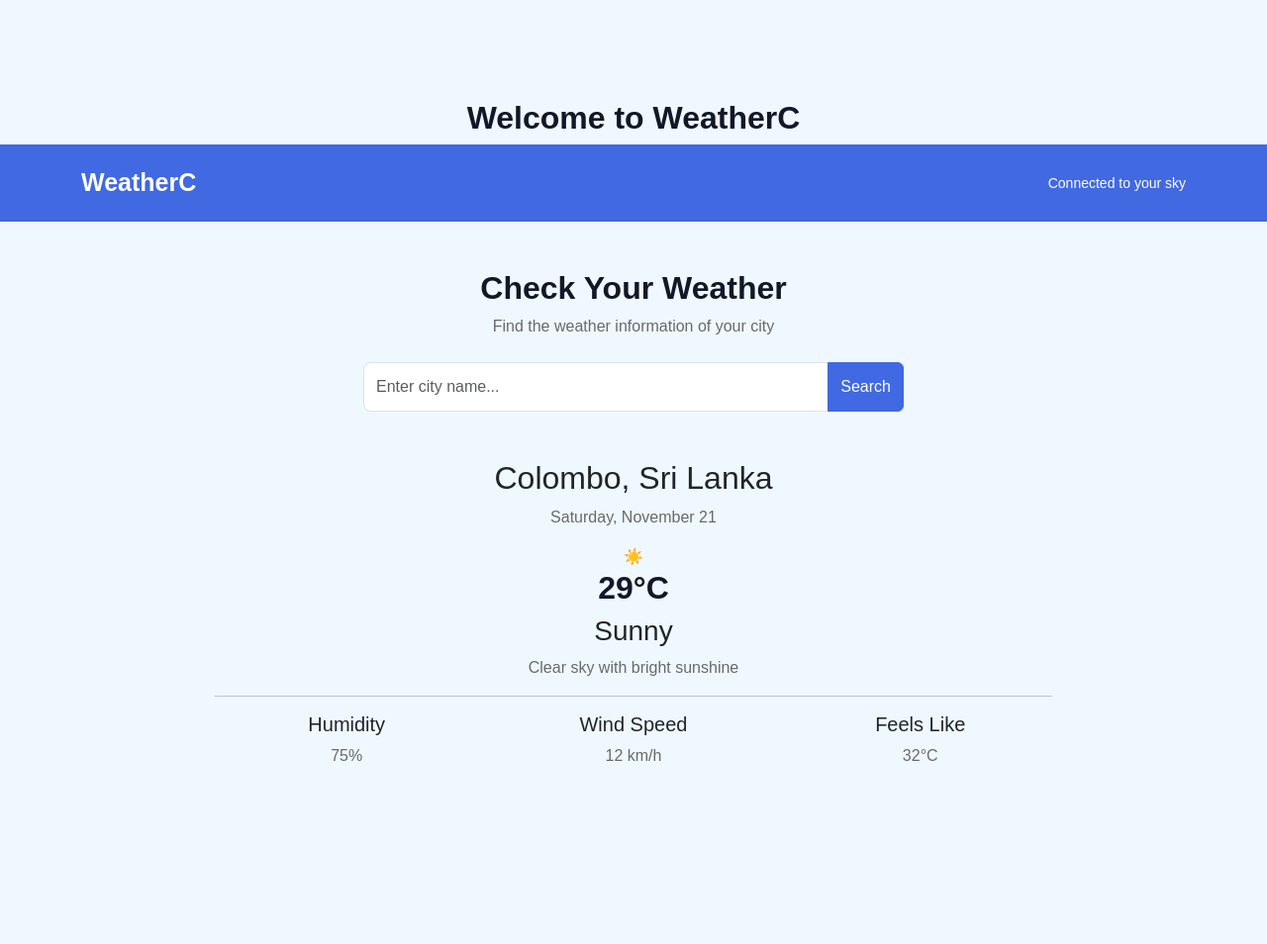
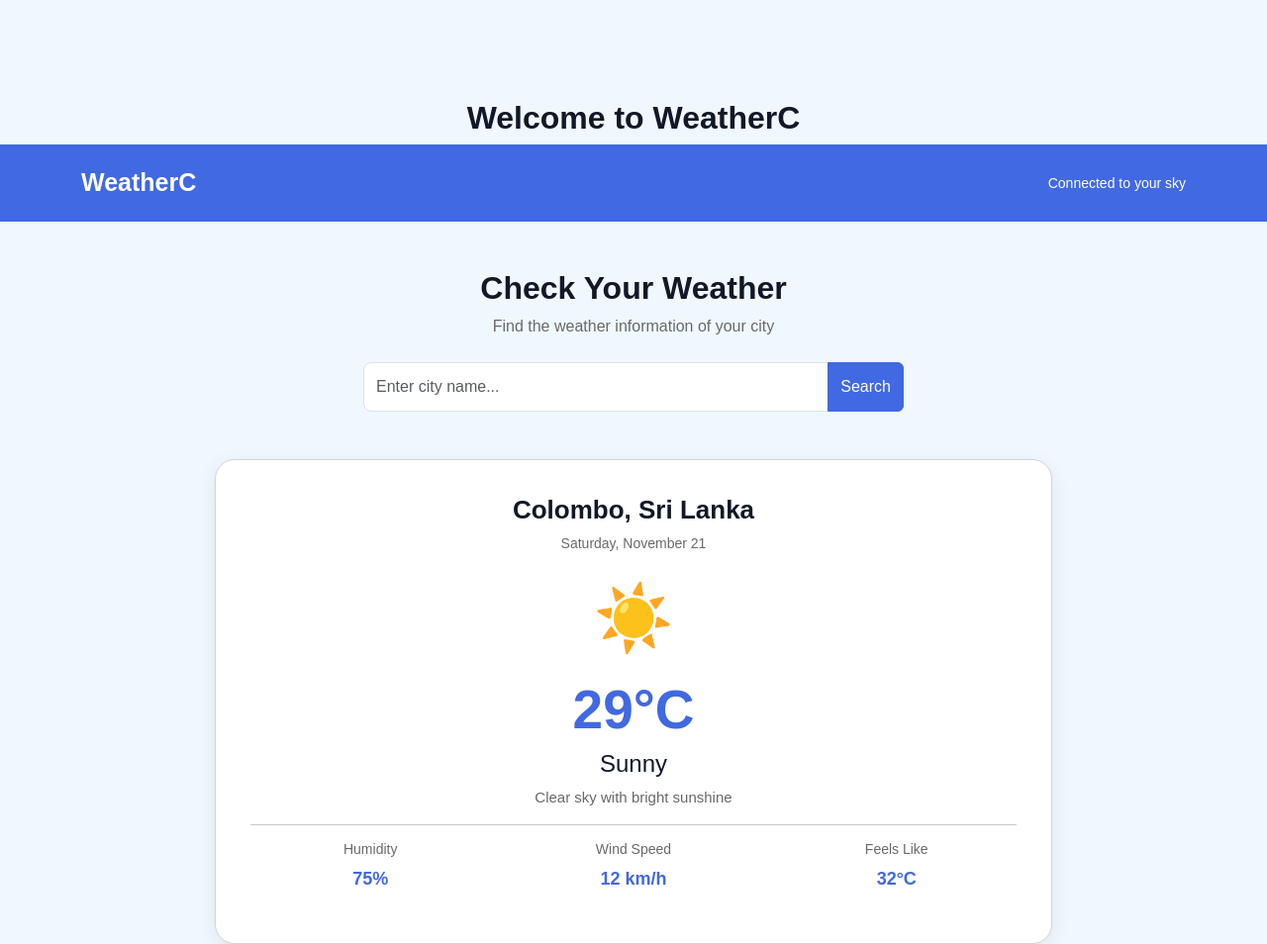
Before and after one commit to chandikagihan2/WeatherC, a plain HTML site: page index.html in a window 1280 px wide. Shown: the whole page at 99% size. Before the commit the page ends 800 px from the top, so only its background shows below. Drawn offline with nearby package versions, Linux system fonts and the light colour scheme.

Commit message:
Add main weather card styles for improved layout and presentation

```diff
--- a/css/style.css
+++ b/css/style.css
@@ -51,4 +51,60 @@ p {
     background-color: darkblue;
     border-color: darkblue;
 }
--------------------------------------------------------------------------------------
+/*-------------------------------------------------------------------------------------*/
+/* Main Weather Card */
+.weather-card {
+    background-color: white;
+    padding: 35px;
+    border-radius: 20px;
+    border: 1px solid lightgrey;
+    text-align: center;
+    box-shadow: 0 5px 20px rgba(0, 0, 0, 0.08);
+}
+
+.weather-card h2 {
+    color: rgb(17, 24, 39);
+    font-size: 26px;
+    font-weight: bold;
+}
+
+
+.weather-date {
+    color: dimgray;
+    font-size: 14px;
+}
+
+
+.weather-icon {
+    font-size: 65px;
+    margin-top: 15px;
+}
+
+.temperature {
+    /* Royal Blue */
+    color: royalblue;
+    font-size: 55px;
+    font-weight: bold;
+    margin-top: 10px;
+}
+
+.weather-condition {
+    color: rgb(17, 24, 39);
+    font-size: 24px;
+}
+
+.weather-description {
+    color: dimgray;
+    font-size: 15px;
+}
+
+.weather-card h5 {
+    color: dimgray;
+    font-size: 14px;
+}
+
+.weather-card .col-4 p {
+    color: royalblue;
+    font-size: 18px;
+    font-weight: bold;
+}
```
